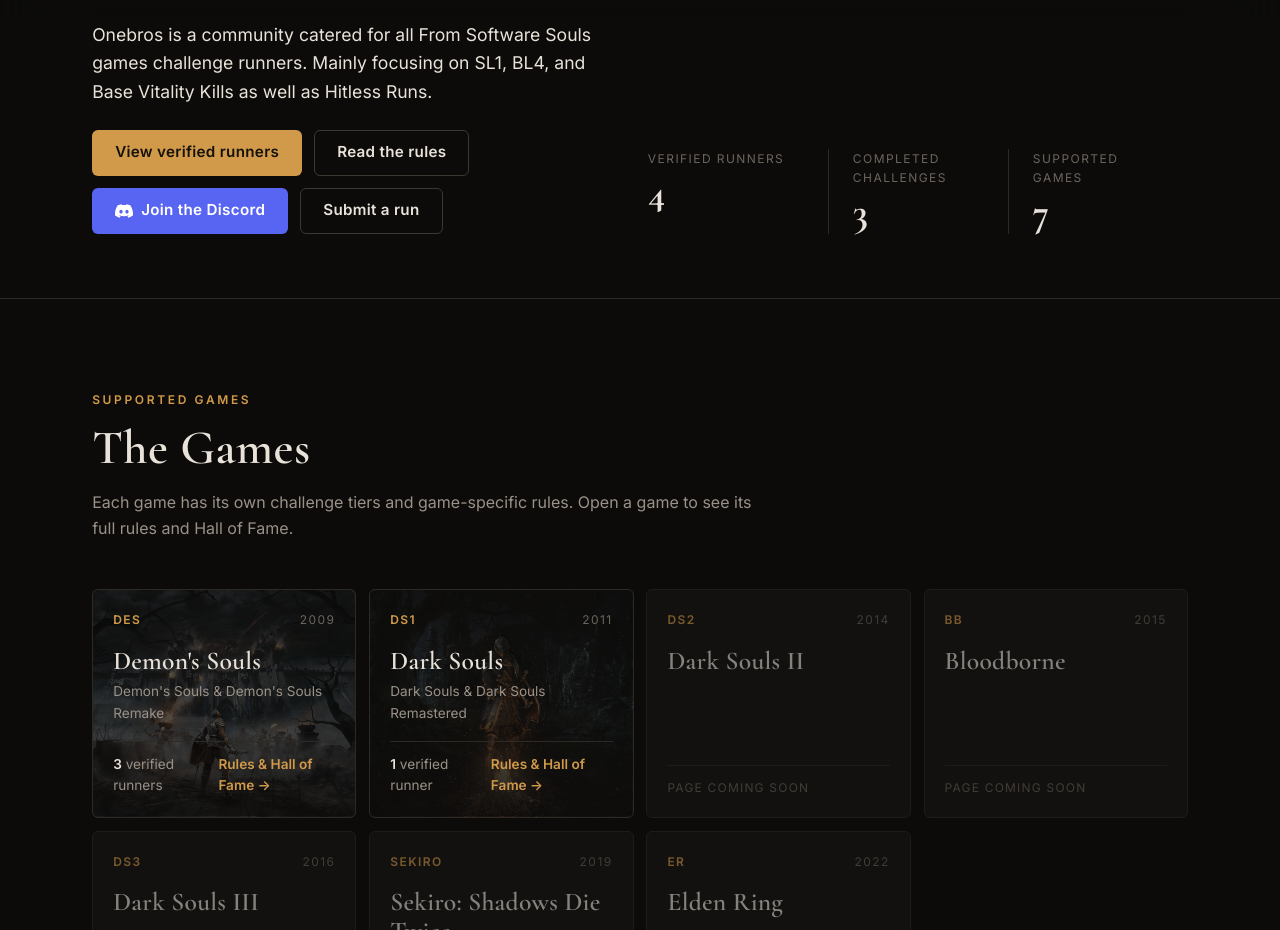
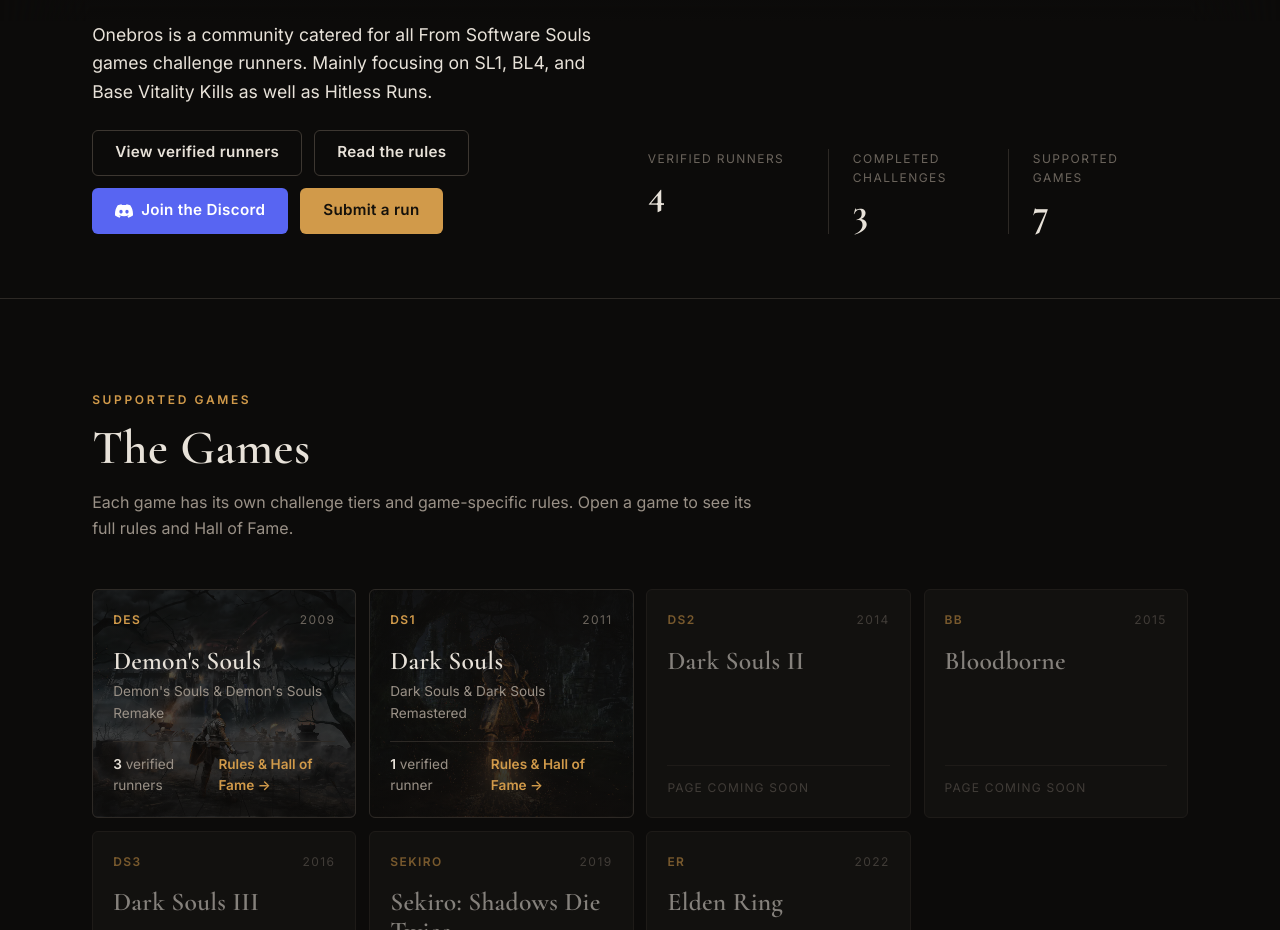
Before and after one commit to Aluerie/onebros.github.io, a plain HTML site: page index.html in a window 1280 px wide. Shown: the part 840-1770 px from the top of the page. Drawn offline with nearby package versions, Linux system fonts and the light colour scheme.

Commit message:
style: refine homepage and game CTAs

```diff
--- a/game.js
+++ b/game.js
@@ -264,11 +264,11 @@
   // roles the page presents (every OneBros tier plus every No Hit role) and links to the submission form.
   function renderHero(game, roleCount, runnerCount, submitRunUrl, discordUrl) {
     const actions = [
+      discordUrl
+        ? `<a class="btn btn-discord" href="${escapeHtml(discordUrl)}" target="_blank" rel="noopener noreferrer">${discordIcon}Join the Discord</a>`
+        : "",
       submitRunUrl
         ? `<a class="btn btn-primary" href="${escapeHtml(submitRunUrl)}" target="_blank" rel="noopener noreferrer">Submit a run</a>`
-        : "",
-      discordUrl
-        ? `<a class="btn btn-discord" href="${escapeHtml(discordUrl)}" target="_blank" rel="noopener noreferrer">${discordIcon}Join the Discord</a>`
         : "",
     ].join("");
     document.title = `Onebros - ${game.title}`;
--- a/index.html
+++ b/index.html
@@ -55,10 +55,10 @@
             Mainly focusing on SL1, BL4, and Base Vitality Kills as well as Hitless Runs.
           </p>
           <div class="hero-actions">
-            <a class="btn btn-primary" href="#runners">View verified runners</a>
+            <a class="btn btn-ghost" href="#runners">View verified runners</a>
             <a class="btn btn-ghost" href="#rules">Read the rules</a>
             <a class="btn btn-discord" id="discord-link" target="_blank" rel="noopener noreferrer" hidden>Join the Discord</a>
-            <a class="btn btn-ghost" id="submit-run" target="_blank" rel="noopener noreferrer" hidden>Submit a run</a>
+            <a class="btn btn-primary" id="submit-run" target="_blank" rel="noopener noreferrer" hidden>Submit a run</a>
           </div>
         </div>
 
```
